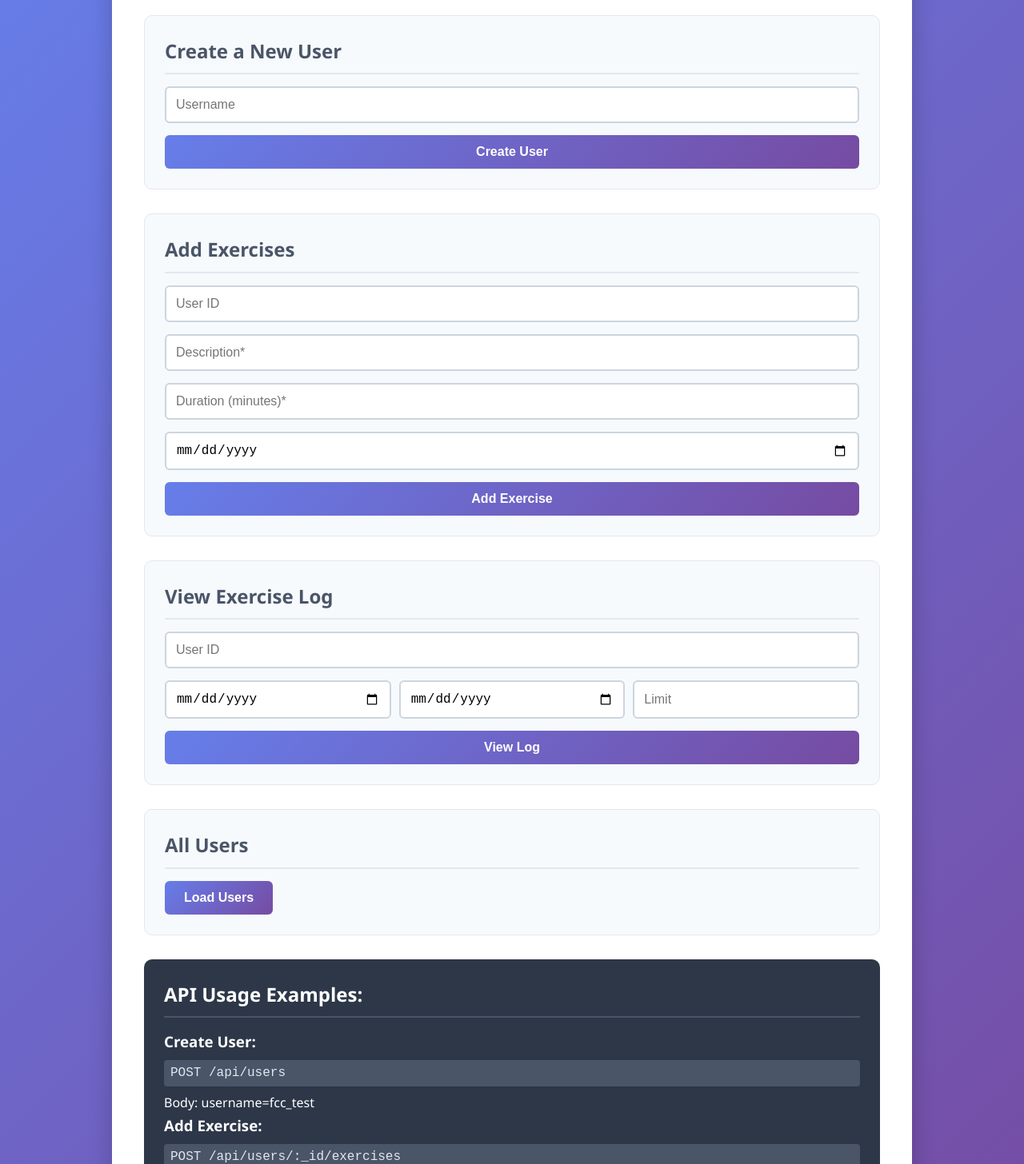
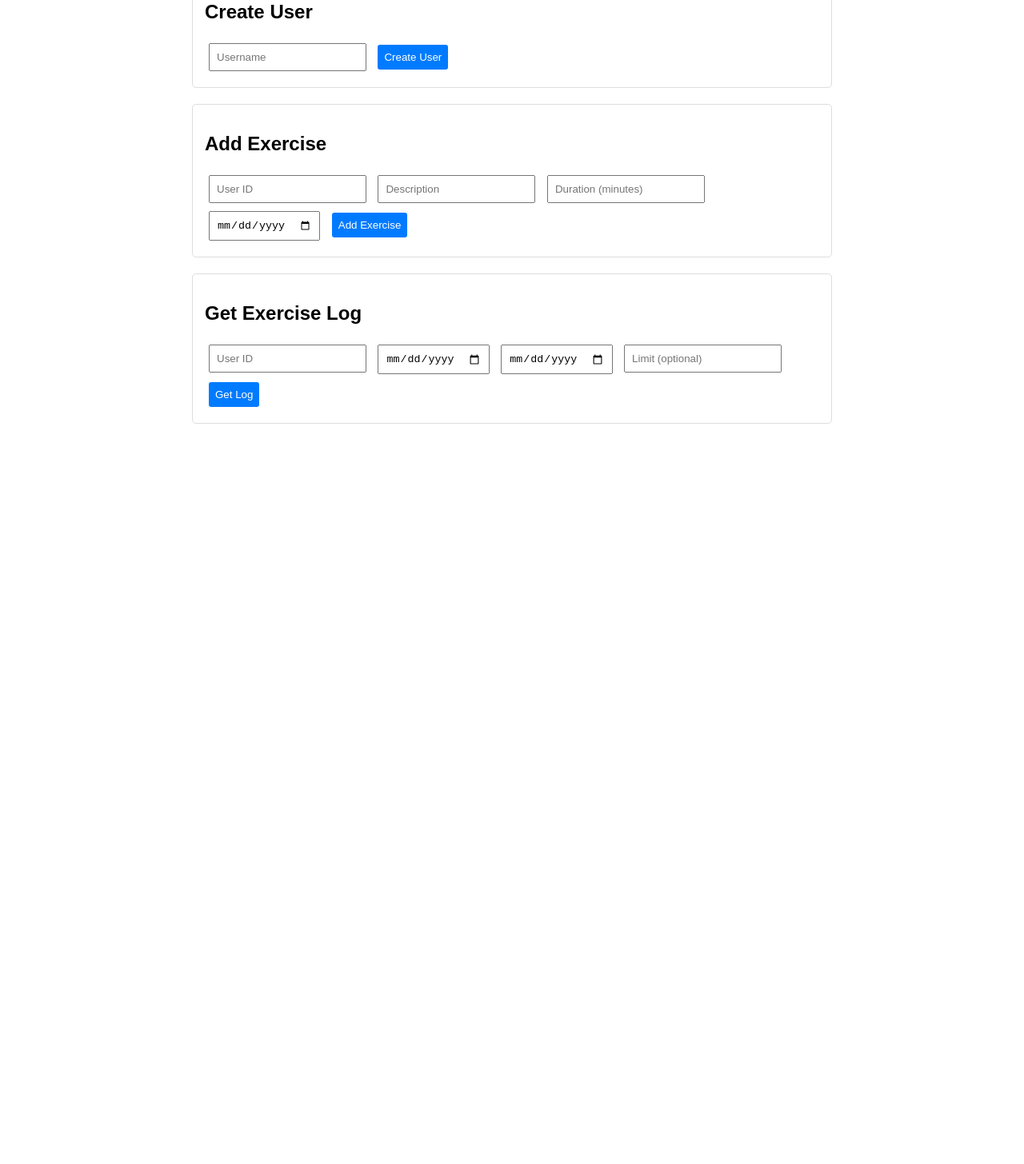
Before and after one commit to dennisholam-ops/Exercise-Tracker, a website: page public/index.html in a window 1280 px wide. Shown: the part 135-1591 px from the top of the page at 80% size. After the commit the page ends 800 px from the top, so only its background shows below. Drawn offline with Linux system fonts and the light colour scheme.

Commit message:
Update index.html

```diff
--- a/public/index.html
+++ b/public/index.html
@@ -5,235 +5,83 @@
     <meta name="viewport" content="width=device-width, initial-scale=1.0">
     <title>Exercise Tracker</title>
     <style>
-        * {
-            margin: 0;
-            padding: 0;
-            box-sizing: border-box;
-        }
-
         body {
-            font-family: 'Segoe UI', Tahoma, Geneva, Verdana, sans-serif;
-            line-height: 1.6;
-            color: #333;
-            background: linear-gradient(135deg, #667eea 0%, #764ba2 100%);
-            min-height: 100vh;
+            font-family: Arial, sans-serif;
+            max-width: 800px;
+            margin: 0 auto;
             padding: 20px;
         }
-
-        .container {
-            max-width: 1000px;
-            margin: 0 auto;
-            background: white;
-            padding: 40px;
-            border-radius: 15px;
-            box-shadow: 0 10px 30px rgba(0, 0, 0, 0.2);
+        .form-section {
+            margin: 20px 0;
+            padding: 15px;
+            border: 1px solid #ddd;
+            border-radius: 5px;
         }
-
-        h1 {
-            text-align: center;
-            color: #4a5568;
-            margin-bottom: 30px;
-            font-size: 2.5em;
-            background: linear-gradient(135deg, #667eea, #764ba2);
-            -webkit-background-clip: text;
-            -webkit-text-fill-color: transparent;
+        input, button {
+            padding: 8px;
+            margin: 5px;
         }
-
-        h2 {
-            color: #4a5568;
-            margin-bottom: 15px;
-            border-bottom: 2px solid #e2e8f0;
-            padding-bottom: 8px;
-        }
-
-        .form-section {
-            margin: 30px 0;
-            padding: 25px;
-            background: #f7fafc;
-            border-radius: 10px;
-            border: 1px solid #e2e8f0;
-        }
-
-        form {
-            display: flex;
-            flex-direction: column;
-            gap: 15px;
-        }
-
-        input {
-            padding: 12px;
-            border: 2px solid #cbd5e0;
-            border-radius: 6px;
-            font-size: 16px;
-            transition: border-color 0.3s;
-        }
-
-        input:focus {
-            outline: none;
-            border-color: #667eea;
-        }
-
         button {
-            padding: 12px 24px;
-            background: linear-gradient(135deg, #667eea, #764ba2);
+            background: #007bff;
             color: white;
             border: none;
-            border-radius: 6px;
+            border-radius: 3px;
             cursor: pointer;
-            font-size: 16px;
-            font-weight: 600;
-            transition: transform 0.2s;
         }
-
-        button:hover {
-            transform: translateY(-2px);
-        }
-
-        .filter-options {
-            display: grid;
-            grid-template-columns: 1fr 1fr 1fr;
-            gap: 10px;
-        }
-
-        .success, .error {
-            padding: 15px;
-            border-radius: 6px;
+        .success {
+            background: #d4edda;
+            color: #155724;
+            padding: 10px;
+            border-radius: 3px;
             margin: 10px 0;
         }
-
-        .success {
-            background: #c6f6d5;
-            border: 1px solid #48bb78;
-            color: #22543d;
-        }
-
         .error {
-            background: #fed7d7;
-            border: 1px solid #f56565;
-            color: #742a2a;
-        }
-
-        .users-list {
-            margin-top: 15px;
-        }
-
-        .users-list ul {
-            list-style: none;
-            max-height: 200px;
-            overflow-y: auto;
-        }
-
-        .users-list li {
-            padding: 8px;
-            margin: 5px 0;
-            background: white;
-            border-radius: 4px;
-            border: 1px solid #e2e8f0;
-        }
-
-        .instructions {
-            background: #2d3748;
-            color: white;
-            padding: 25px;
-            border-radius: 10px;
-            margin-top: 30px;
-        }
-
-        .instructions h2 {
-            color: white;
-            border-bottom-color: #4a5568;
-        }
-
-        code {
-            background: #4a5568;
-            color: #e2e8f0;
-            padding: 4px 8px;
-            border-radius: 4px;
-            font-family: 'Courier New', monospace;
-            display: block;
-            margin: 8px 0;
-        }
-
-        @media (max-width: 768px) {
-            .container {
-                padding: 20px;
-            }
-
-            .filter-options {
-                grid-template-columns: 1fr;
-            }
+            background: #f8d7da;
+            color: #721c24;
+            padding: 10px;
+            border-radius: 3px;
+            margin: 10px 0;
         }
     </style>
 </head>
 <body>
-    <div class="container">
     <h1>Exercise Tracker</h1>
 
-        <!-- 創建用戶表單 -->
-        <section class="form-section">
-            <h2>Create a New User</h2>
+    <div class="form-section">
+        <h2>Create User</h2>
         <form id="userForm">
-                <input type="text" id="username" name="username" placeholder="Username" required>
+            <input type="text" id="username" placeholder="Username" required>
             <button type="submit">Create User</button>
         </form>
         <div id="userResult"></div>
-        </section>
+    </div>
 
-        <!-- 添加運動記錄表單 -->
-        <section class="form-section">
-            <h2>Add Exercises</h2>
+    <div class="form-section">
+        <h2>Add Exercise</h2>
         <form id="exerciseForm">
-                <input type="text" id="userId" name="userId" placeholder="User ID" required>
-                <input type="text" id="description" name="description" placeholder="Description*" required>
-                <input type="number" id="duration" name="duration" placeholder="Duration (minutes)*" required>
-                <input type="date" id="date" name="date" placeholder="Date (yyyy-mm-dd)">
+            <input type="text" id="userId" placeholder="User ID" required>
+            <input type="text" id="description" placeholder="Description" required>
+            <input type="number" id="duration" placeholder="Duration (minutes)" required>
+            <input type="date" id="date" placeholder="Date (optional)">
             <button type="submit">Add Exercise</button>
         </form>
         <div id="exerciseResult"></div>
-        </section>
+    </div>
 
-        <!-- 查看運動記錄 -->
-        <section class="form-section">
-            <h2>View Exercise Log</h2>
+    <div class="form-section">
+        <h2>Get Exercise Log</h2>
         <form id="logForm">
-                <input type="text" id="logUserId" name="userId" placeholder="User ID" required>
-                <div class="filter-options">
-                    <input type="date" id="from" name="from" placeholder="From (yyyy-mm-dd)">
-                    <input type="date" id="to" name="to" placeholder="To (yyyy-mm-dd)">
-                    <input type="number" id="limit" name="limit" placeholder="Limit">
-                </div>
-                <button type="submit">View Log</button>
+            <input type="text" id="logUserId" placeholder="User ID" required>
+            <input type="date" id="from" placeholder="From (optional)">
+            <input type="date" id="to" placeholder="To (optional)">
+            <input type="number" id="limit" placeholder="Limit (optional)">
+            <button type="submit">Get Log</button>
         </form>
         <div id="logResult"></div>
-        </section>
-
-        <!-- 用戶列表 -->
-        <section class="form-section">
-            <h2>All Users</h2>
-            <button onclick="loadUsers()">Load Users</button>
-            <div id="usersList"></div>
-        </section>
-
-        <!-- 使用說明 -->
-        <section class="instructions">
-            <h2>API Usage Examples:</h2>
-            <div class="example">
-                <h3>Create User:</h3>
-                <code>POST /api/users</code>
-                <p>Body: username=fcc_test</p>
-
-                <h3>Add Exercise:</h3>
-                <code>POST /api/users/:_id/exercises</code>
-                <p>Body: description=test, duration=60, date=1990-01-01</p>
-
-                <h3>Get Log:</h3>
-                <code>GET /api/users/:_id/logs?from=1990-01-01&to=1990-01-31&limit=5</code>
-            </div>
-        </section>
     </div>
 
     <script>
-        // 創建用戶
+        // Create User
         document.getElementById('userForm').addEventListener('submit', async (e) => {
             e.preventDefault();
             const username = document.getElementById('username').value;
@@ -260,7 +108,7 @@
             }
         });
 
-        // 添加運動記錄
+        // Add Exercise
         document.getElementById('exerciseForm').addEventListener('submit', async (e) => {
             e.preventDefault();
             const formData = new FormData(e.target);
@@ -292,7 +140,7 @@
             }
         });
 
-        // 查看運動記錄
+        // Get Log
         document.getElementById('logForm').addEventListener('submit', async (e) => {
             e.preventDefault();
             const formData = new FormData(e.target);
@@ -336,26 +184,6 @@
                 `;
             }
         });
-
-        // 加載用戶列表
-        async function loadUsers() {
-            try {
-                const response = await fetch('/api/users');
-                const users = await response.json();
-
-                let usersHTML = '<div class="users-list"><h3>Registered Users:</h3><ul>';
-                users.forEach(user => {
-                    usersHTML += `<li>${user.username} (ID: ${user._id})</li>`;
-                });
-                usersHTML += '</ul></div>';
-
-                document.getElementById('usersList').innerHTML = usersHTML;
-            } catch (error) {
-                document.getElementById('usersList').innerHTML = `
-                    <div class="error">Error: ${error.message}</div>
-                `;
-            }
-        }
     </script>
 </body>
 </html>
```
Lines whose indentation alone changed are shown as unchanged.
